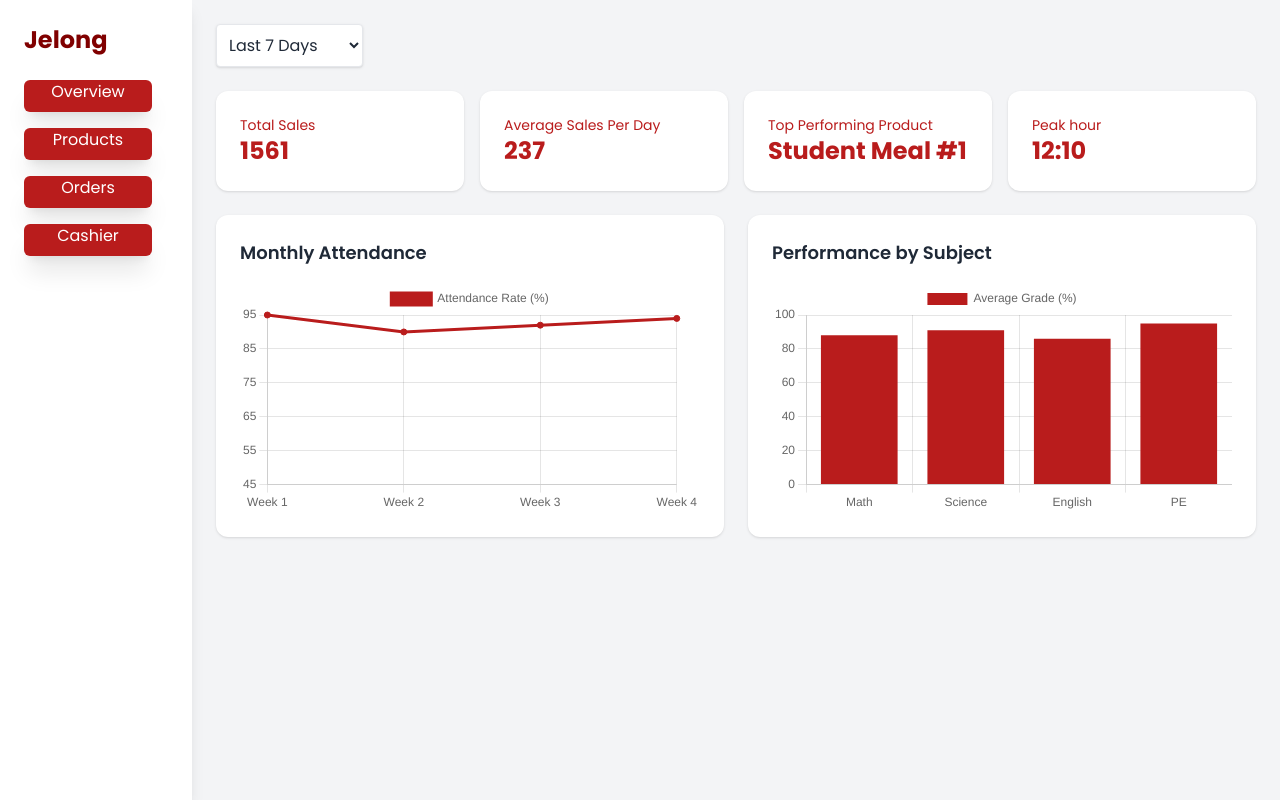
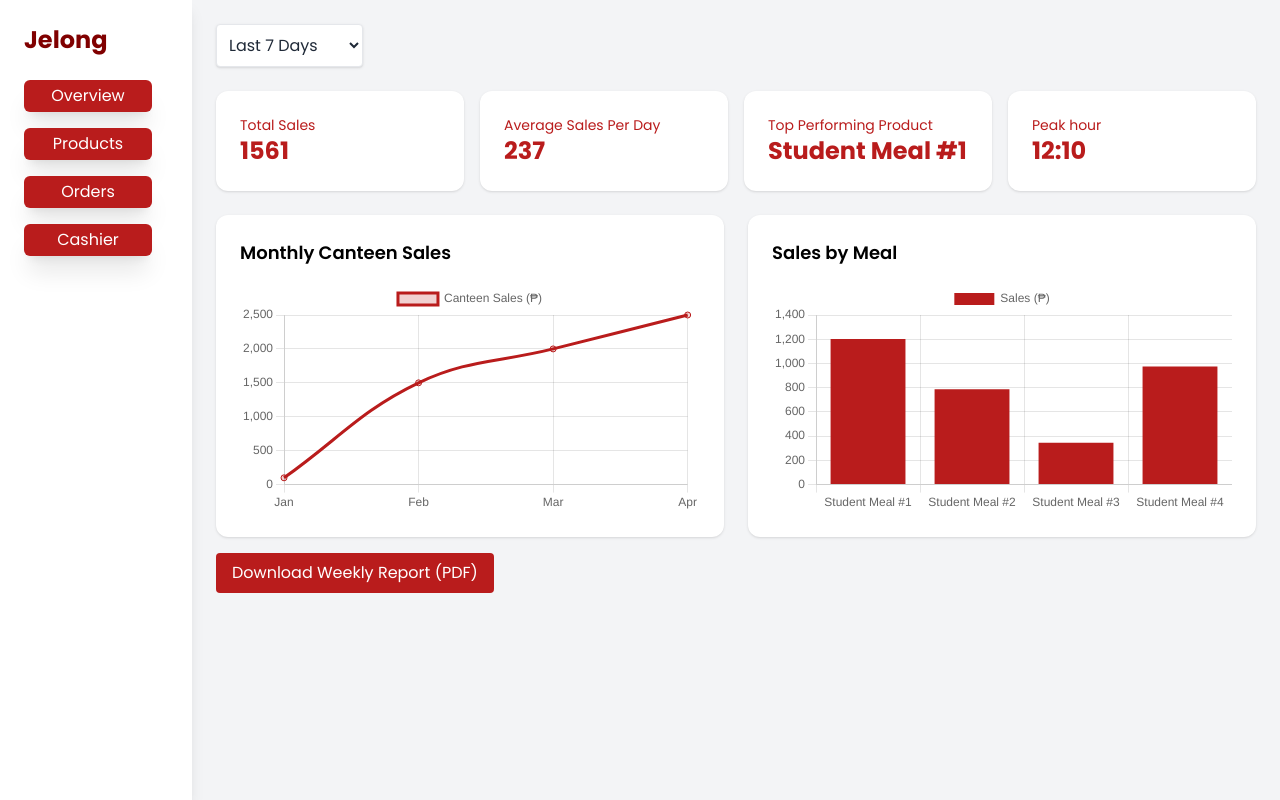
Before and after one commit to 12valor/Tailwind-React-Chart.js-dashboard-practice, a React (Create React App) app in the folder react-dashboard/: page / in a window 1280 px wide. Built offline with nearby package versions, Linux system fonts and the light colour scheme.

Commit message:
hamot lechon

```diff
--- a/package.json
+++ b/package.json
@@ -1,6 +1,8 @@
 {
   "dependencies": {
     "chart.js": "^4.4.9",
+    "html2canvas": "^1.4.1",
+    "jspdf": "^3.0.1",
     "react-chartjs-2": "^5.3.0"
   }
 }
--- a/react-dashboard/src/App.js
+++ b/react-dashboard/src/App.js
@@ -5,8 +5,8 @@ import ChartCard from './components/ChartCard';
 import StatCards from './components/StatCards';
 import FilterDropdown from './components/FilterDropdown';
 import BarChartCard from './components/BarChartCard';
+import WeeklyReportButton from './components/WeeklyReportButton';
 import './chartSetup';
-
 
 function App() {
   const [filter, setFilter] = useState("7d");
@@ -27,6 +27,7 @@ function App() {
             <ChartCard />
             <BarChartCard />
           </div>
+          <WeeklyReportButton />
         </main>
       </div>
     </div>
--- a/react-dashboard/src/components/BarChartCard.js
+++ b/react-dashboard/src/components/BarChartCard.js
@@ -3,19 +3,19 @@ import { Bar } from 'react-chartjs-2';
 
 const BarChartCard = () => {
   const data = {
-    labels: ['Math', 'Science', 'English', 'PE'],
+    labels: ['Student Meal #1', 'Student Meal #2', 'Student Meal #3', 'Student Meal #4'],
     datasets: [
       {
-        label: 'Average Grade (%)',
-        data: [88, 91, 86, 95],
-        backgroundColor: '#b91c1c',
+        label: 'Sales (₱)',
+        data: [1202, 788, 346, 975], // fictional sales numbers
+        backgroundColor: '#b91c1c', // Tailwind red-700
       },
     ],
   };
 
   return (
-    <div className="bg-white p-6 rounded-xl shadow">
-      <h3 className="text-lg font-semibold mb-4">Performance by Subject</h3>
+    <div className="bg-white dark:bg-gray-800 text-black dark:text-white p-6 rounded-xl shadow">
+      <h3 className="text-lg font-semibold mb-4">Sales by Meal</h3>
       <Bar data={data} />
     </div>
   );
--- a/react-dashboard/src/components/ChartCard.js
+++ b/react-dashboard/src/components/ChartCard.js
@@ -3,21 +3,22 @@ import { Line } from 'react-chartjs-2';
 
 const ChartCard = () => {
   const data = {
-    labels: ['Week 1', 'Week 2', 'Week 3', 'Week 4'],
+    labels: ['Jan', 'Feb', 'Mar', 'Apr'],
     datasets: [
       {
-        label: 'Attendance Rate (%)',
-        data: [95, 90, 92, 94, 93, 67, 45, 92],
+        label: 'Canteen Sales (₱)',
+        data: [100, 1500, 2000, 2500],
         fill: true,
-        backgroundColor: '#b91c1c',
-        borderColor: '#b91c1c',
+        backgroundColor: 'rgba(185, 28, 28, 0.2)', // lighter red fill
+        borderColor: '#b91c1c', // red-700
+        tension: 0.4,
       },
     ],
   };
 
   return (
-    <div className="bg-white p-6 rounded-xl shadow">
-      <h3 className="text-lg font-semibold mb-4">Monthly Attendance</h3>
+    <div className="bg-white dark:bg-gray-800 text-black dark:text-white p-6 rounded-xl shadow">
+      <h3 className="text-lg font-semibold mb-4">Monthly Canteen Sales</h3>
       <Line data={data} />
     </div>
   );
--- a/react-dashboard/src/components/Sidebar.js
+++ b/react-dashboard/src/components/Sidebar.js
@@ -6,10 +6,10 @@ const Sidebar = () => {
       <h2 className="text-maroon text-2xl font-bold mb-6">Jelong</h2>
       <nav>
         <ul className="space-y-4">
-          <li className="w-32 h-8 text-center bg-red-700 rounded-md hover:text-maroon cursor-pointer shadow-xl">Overview</li>
-          <li className="w-32 h-8 text-center bg-red-700 rounded-md hover:text-maroon cursor-pointer shadow-xl">Products</li>
-          <li className="w-32 h-8 text-center bg-red-700 rounded-md hover:text-maroon cursor-pointer shadow-xl">Orders</li>
-          <li className="w-32 h-8 text-center bg-red-700 rounded-md hover:text-maroon cursor-pointer shadow-xl">Cashier</li>
+          <li className="w-32 h-8 flex items-center justify-center bg-red-700 rounded-md hover:text-maroon cursor-pointer shadow-xl">Overview</li>
+          <li className="w-32 h-8 flex items-center justify-center bg-red-700 rounded-md hover:text-maroon cursor-pointer shadow-xl">Products</li>
+          <li className="w-32 h-8 flex items-center justify-center bg-red-700 rounded-md hover:text-maroon cursor-pointer shadow-xl">Orders</li>
+          <li className="w-32 h-8 flex items-center justify-center bg-red-700 rounded-md hover:text-maroon cursor-pointer shadow-xl">Cashier</li>
         </ul>
       </nav>
     </div>
--- /dev/null
+++ b/react-dashboard/src/components/WeeklyReportButton.jsx
@@ -0,0 +1,30 @@
+import jsPDF from 'jspdf';
+import html2canvas from 'html2canvas';
+import React from 'react';
+
+const WeeklyReportButton = () => {
+  const generatePDF = async () => {
+    const input = document.body;
+
+    const canvas = await html2canvas(input, { scale: 2 });
+    const imgData = canvas.toDataURL('image/png');
+    const pdf = new jsPDF('p', 'mm', 'a4');
+    const imgProps = pdf.getImageProperties(imgData);
+    const pdfWidth = pdf.internal.pageSize.getWidth();
+    const pdfHeight = (imgProps.height * pdfWidth) / imgProps.width;
+
+    pdf.addImage(imgData, 'PNG', 0, 0, pdfWidth, pdfHeight);
+    pdf.save('weekly-report.pdf');
+  };
+
+  return (
+    <button
+      onClick={generatePDF}
+      className="bg-red-700 text-white px-4 py-2 mt-4 rounded hover:bg-red-800"
+    >
+      Download Weekly Report (PDF)
+    </button>
+  );
+};
+
+export default WeeklyReportButton;
```
Also changed, not shown: 1 other file (tests, documents, lock files or other folders).
